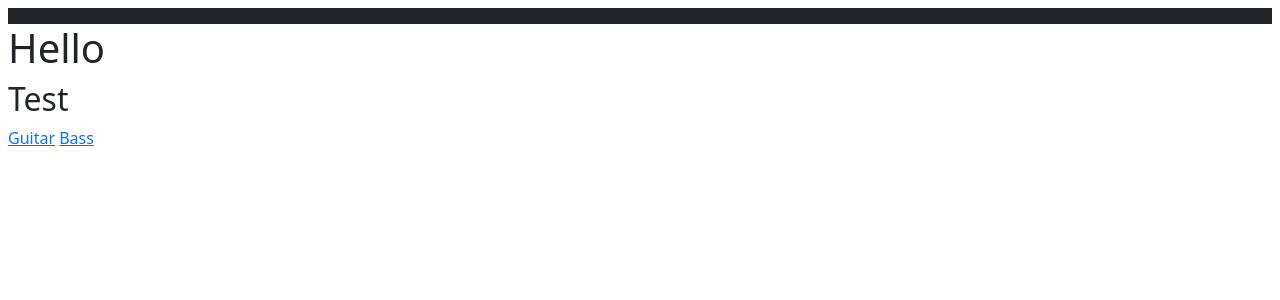
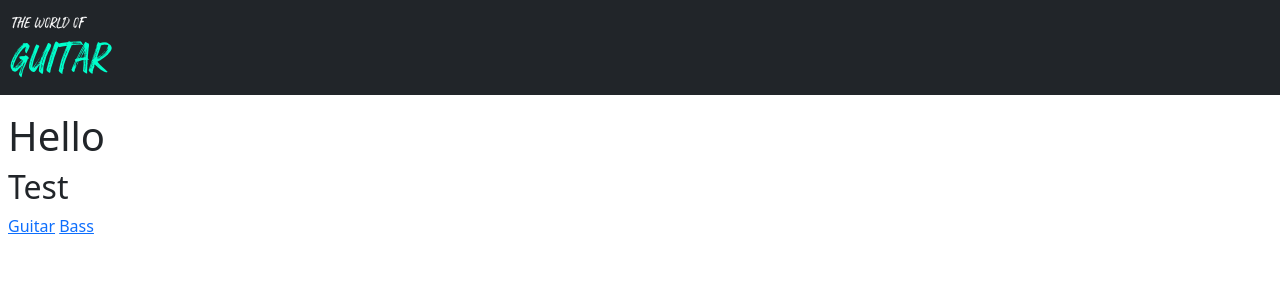
Before and after one commit to Rizzy42/assessed-website, a Svelte app: page / in a window 1280 px wide. Shown: the top 300 px of the page. Built offline with nearby package versions, Linux system fonts and the light colour scheme.

Commit message:
Set up custom font for title

```diff
--- a/public/global.css
+++ b/public/global.css
@@ -7,6 +7,14 @@ html, body {
 	position: relative;
 	width: 100%;
 	height: 100%;
+	/* Bootstrap navbar may cover content */
+	padding-top: 6.5em;
+}
+
+/* Loads custom font for title */
+@font-face {
+    font-family: "Rawk Brush";
+    src: url("./assets/fonts/Rawkbrush-ywLym.otf") format("opentype");
 }
 
 body {
--- a/public/index.html
+++ b/public/index.html
@@ -6,7 +6,7 @@
 
 	<title>The World of Guitar </title>
 
-	<link rel='icon' type='image/svg' href='./electric-guitar.svg'>
+	<link rel='icon' type='image/svg' href='electric-guitar.svg'>
 	<link rel='stylesheet' href='/global.css'>
 	<link rel='stylesheet' href='/build/bundle.css'>
 
--- a/src/components/Navbar.svelte
+++ b/src/components/Navbar.svelte
@@ -1,9 +1,32 @@
 <main>
     <!-- nav for navbar -->
-    <nav class="navbar navar-expand-lg navbar-dark bg-dark">
+    <nav class="navbar fixed-top navbar-expand-lg navbar-dark bg-dark">
         <!-- Full width container -->
         <div class="container-fluid">
-
+           <a href="/" class="navbar-brand">
+                <p id="title-text-small">The world of</p>
+                <h1>Guitar</h1>
+           </a>
         </div>
     </nav>
 </main>
+
+<style>
+    h1 {
+        /* Applies custom font family */
+        font-family: "Rawk Brush";
+        color: #00ffcc;
+        /* Gets rid of extra space at bottom of navbar */
+        margin-bottom: 0;
+    }
+    a:hover {
+        /* Get rid of odd-looking text decoration */
+        text-decoration: none;
+    }
+    #title-text-small {
+        font-family: "Rawk Brush";
+        font-size: 0.7em;
+        margin-bottom: 0;
+    }
+
+</style>
```
Also changed, not shown: public/assets/fonts/Rawkbrush-ywLym.otf (added).
